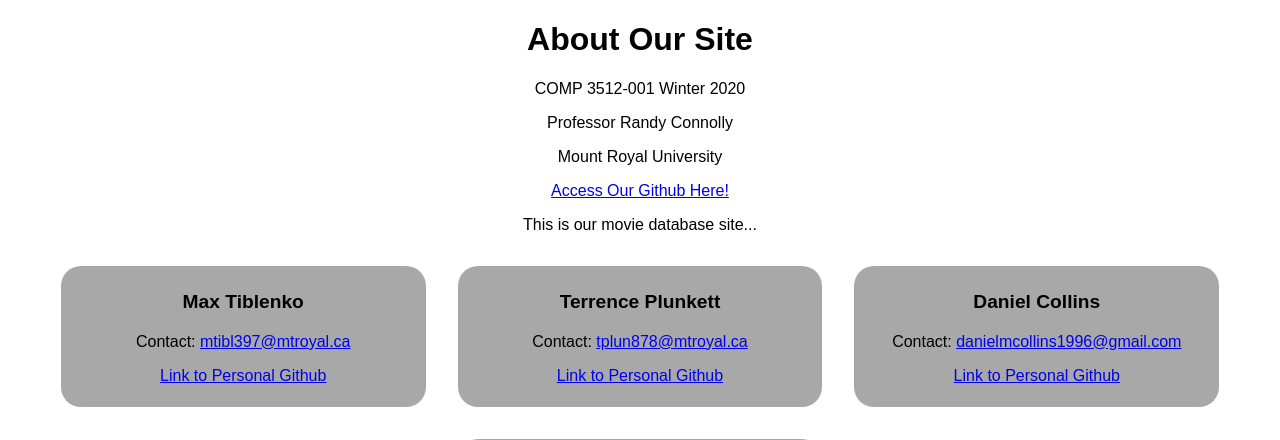
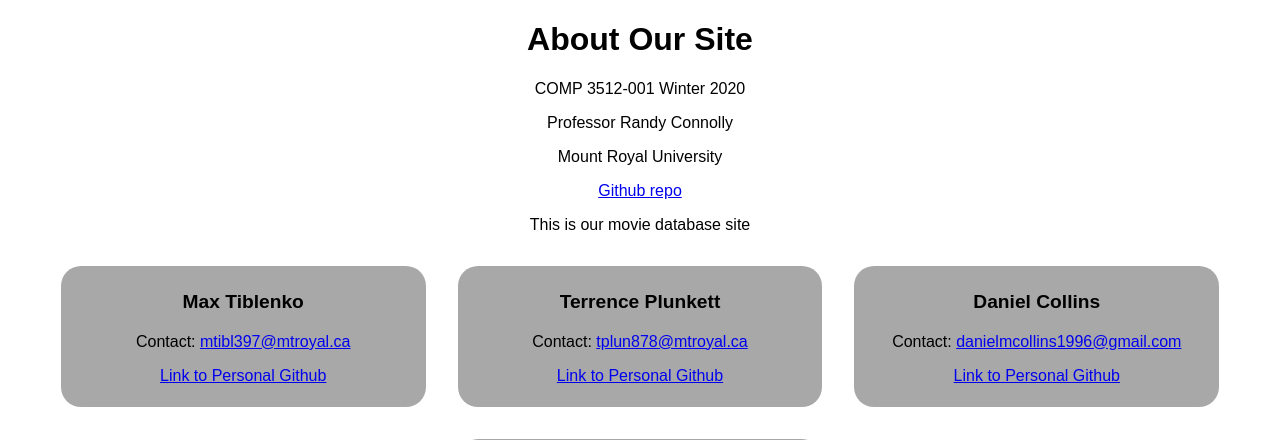
Before and after one commit to eightys3v3n/comp3512_asg2, a PHP site: page /about.php in a window 1280 px wide. Shown: the part 82-522 px from the top of the page. Run offline with PHP 8.4, Linux system fonts and the light colour scheme.

Commit message:
Wording on About page

```diff
--- a/src/about.php
+++ b/src/about.php
@@ -29,8 +29,8 @@ $page_title ='About';
       <p>COMP 3512-001 Winter 2020</p>
       <p>Professor Randy Connolly</p>
       <p>Mount Royal University</p>
-      <p><a href="https://github.com/eightys3v3n/comp3512_asg2" id="gitLink">Access Our Github Here!</a></p>
-      <p id="desc">This is our movie database site...</p>
+      <p><a href="https://github.com/eightys3v3n/comp3512_asg2" id="gitLink">Github repo</a></p>
+      <p id="desc">This is our movie database site</p>
     </div>
 
     <ul class="aboutList">
```
